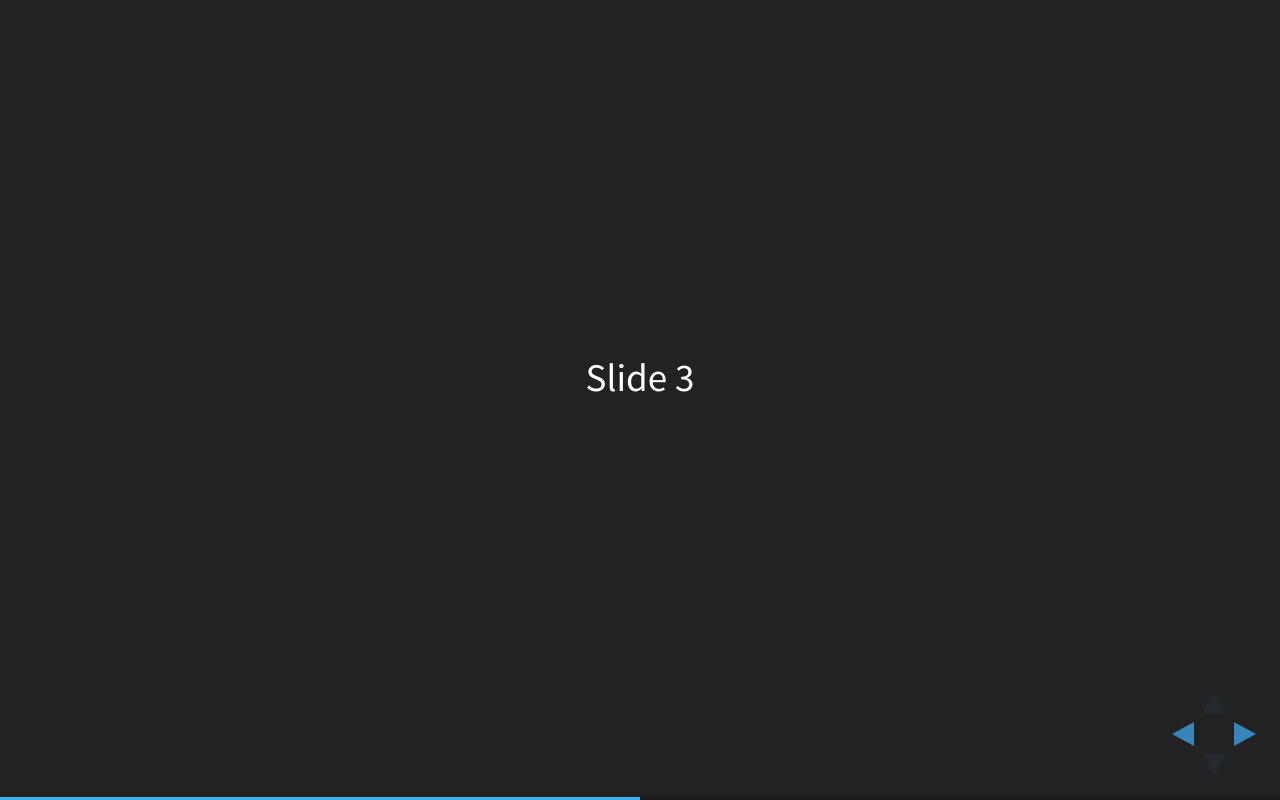
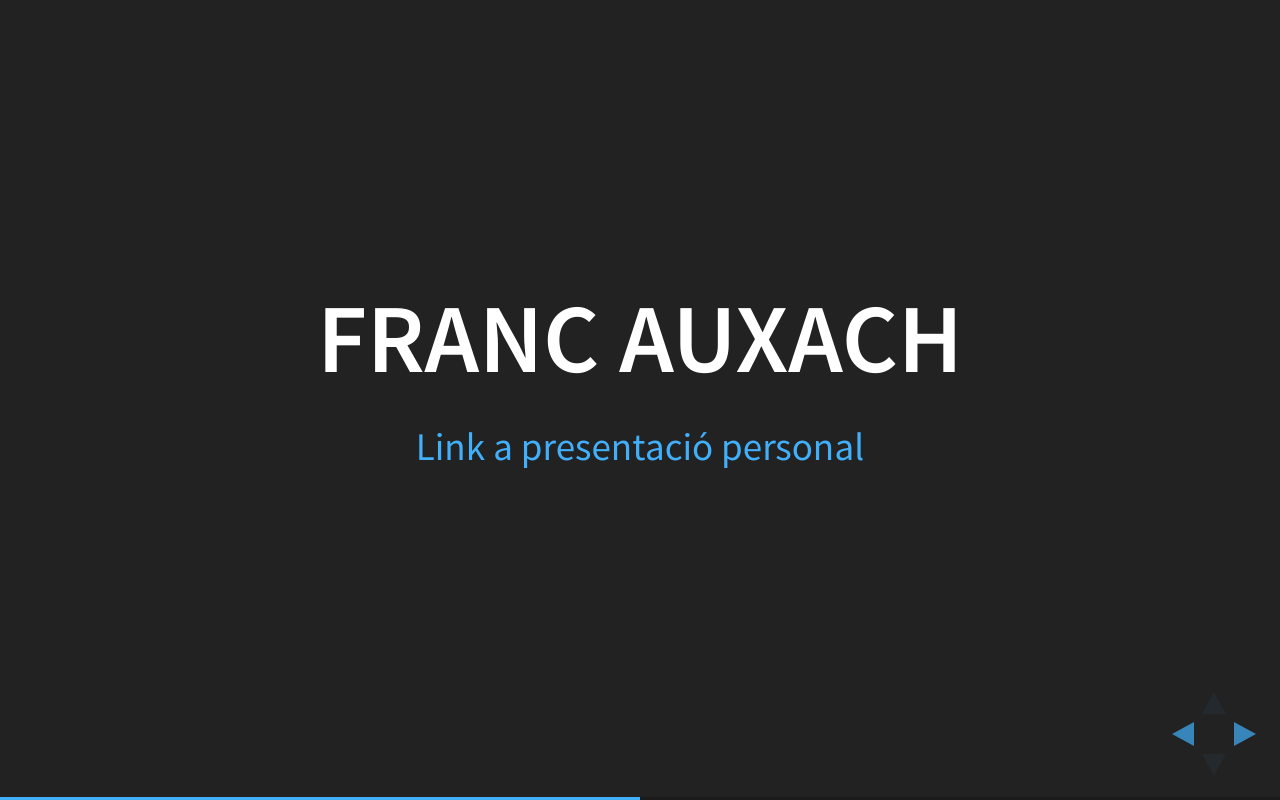
Before and after one commit to pmartinez85/presentacio, a website: page index.html in a window 1280 px wide. Both pictures are taken after a click on the button 1251 px from the left and 734 px from the top of the page. Drawn offline with Linux system fonts and the light colour scheme.

Commit message:
Added FrancAuxach section

```diff
--- a/index.html
+++ b/index.html
@@ -28,7 +28,10 @@
 					<h1>Sergi Tur</h1>
 					<a href="#">Link a presentació personal</a>
 				</section>
-				<section>Slide 3</section>
+				<section>
+					<h1>Franc Auxach</h1>
+					<a href="https://francauxach.github.io/presentacio">Link a presentació personal</a>
+				</section>
 				<section>Slide 4</section>
 			</div>
 		</div>
```
